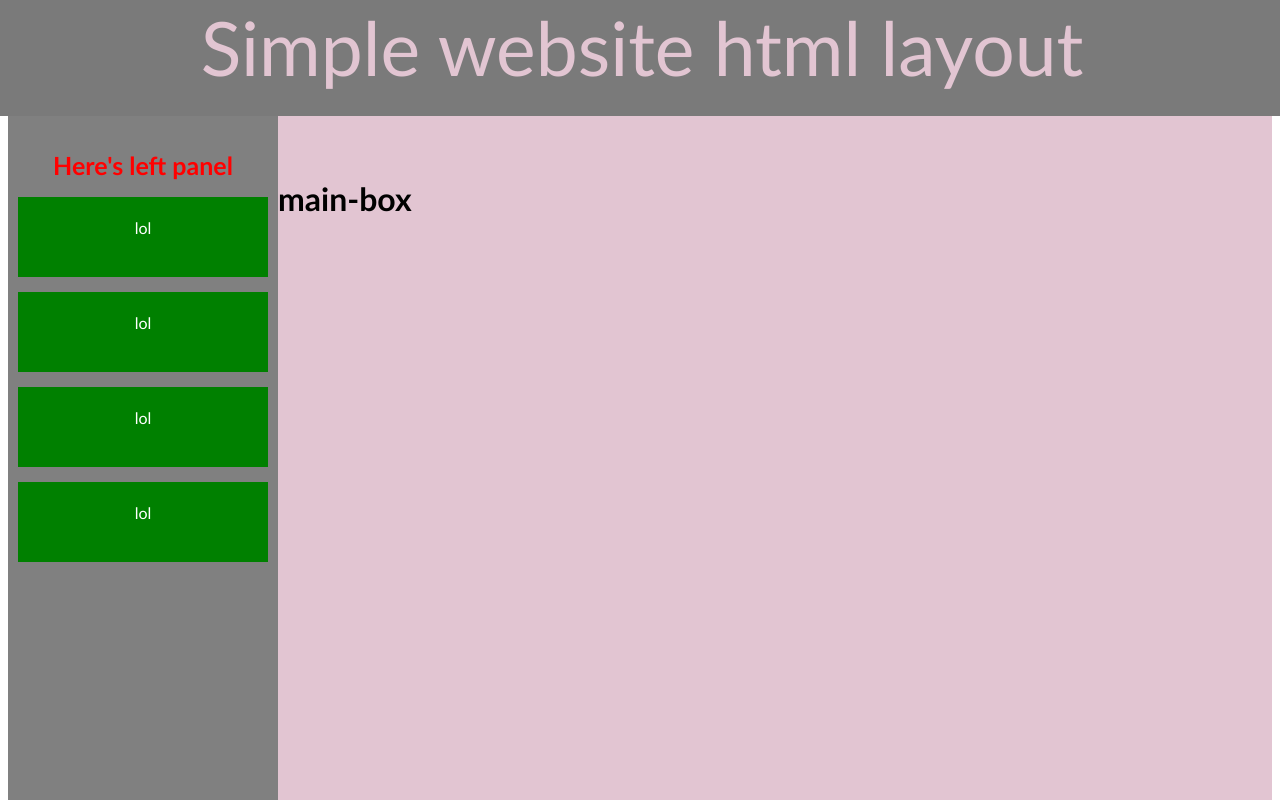
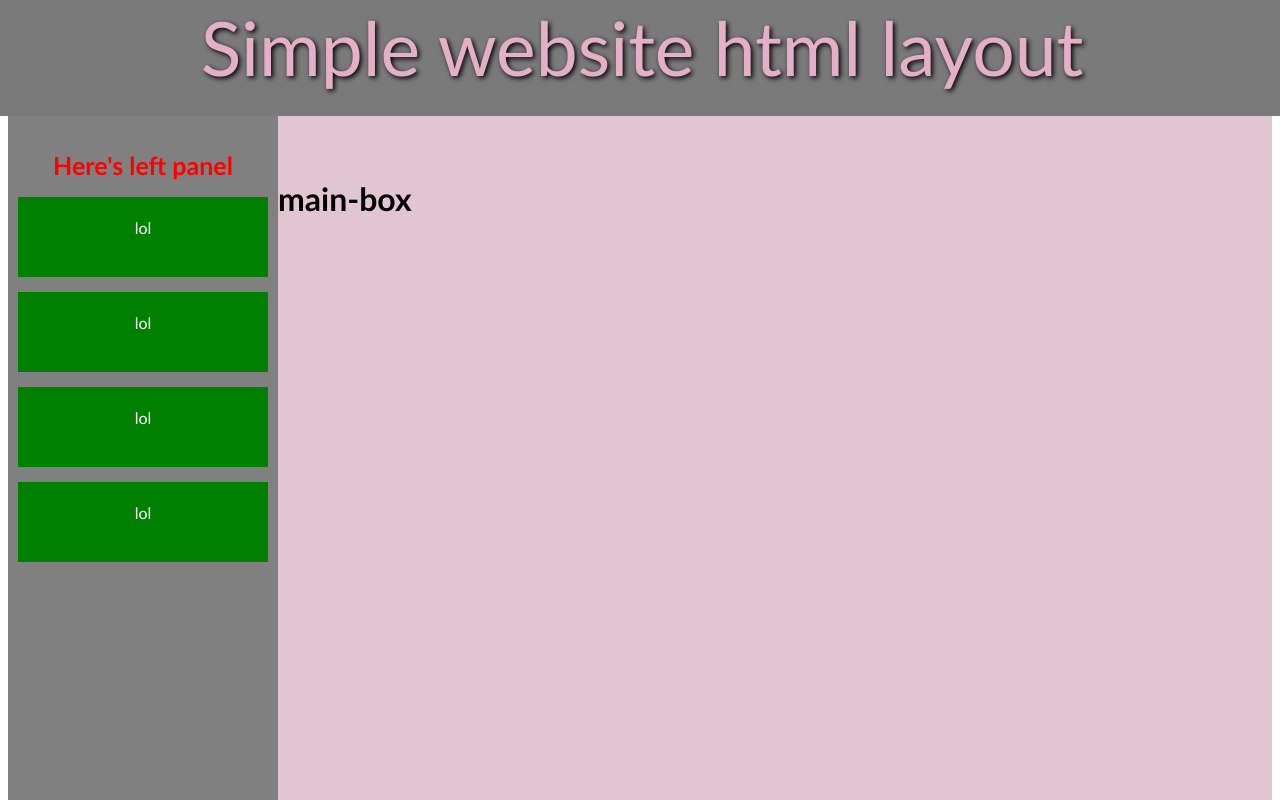
Before and after one commit to adamoqxdevelopment/Project-HTML, a plain HTML site: page index.html in a window 1280 px wide. Shown: the top 800 px of the page. Drawn offline with Linux system fonts and the light colour scheme.

Commit message:
Update StyleSheet1.css

```diff
--- a/StyleSheet1.css
+++ b/StyleSheet1.css
@@ -20,9 +20,8 @@ body
     background-color: #e2c5d2;
 }
     #h-highest {
-        color: #e2c5d2;
-        /*color: #e4afc7;*/
-/*        text-shadow: 2px 2px 5px black;*/
+        color: #e4afc7;
+        text-shadow: 2px 2px 5px black;
         font-size: 75px;
 }
     #left-panel {
```
